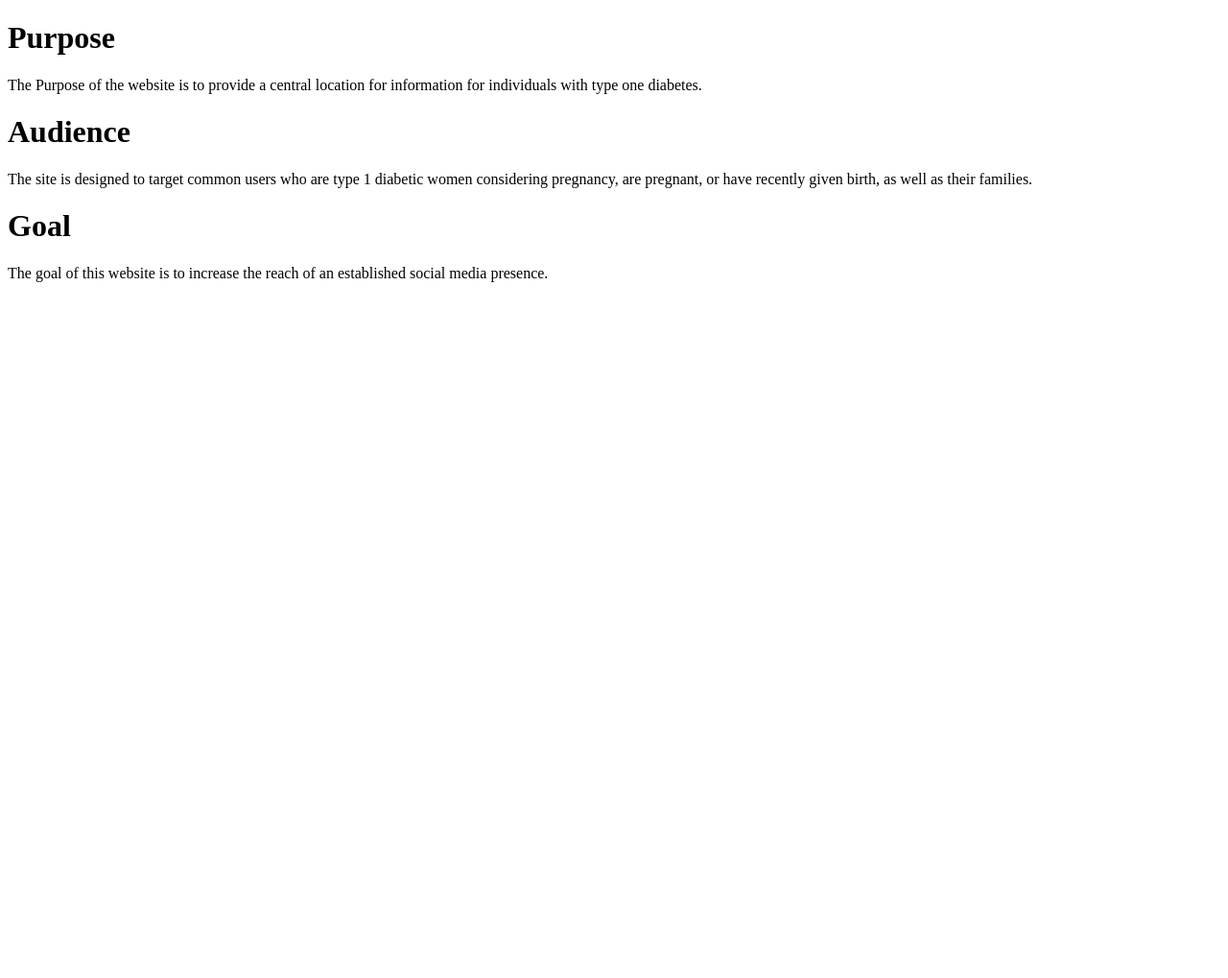
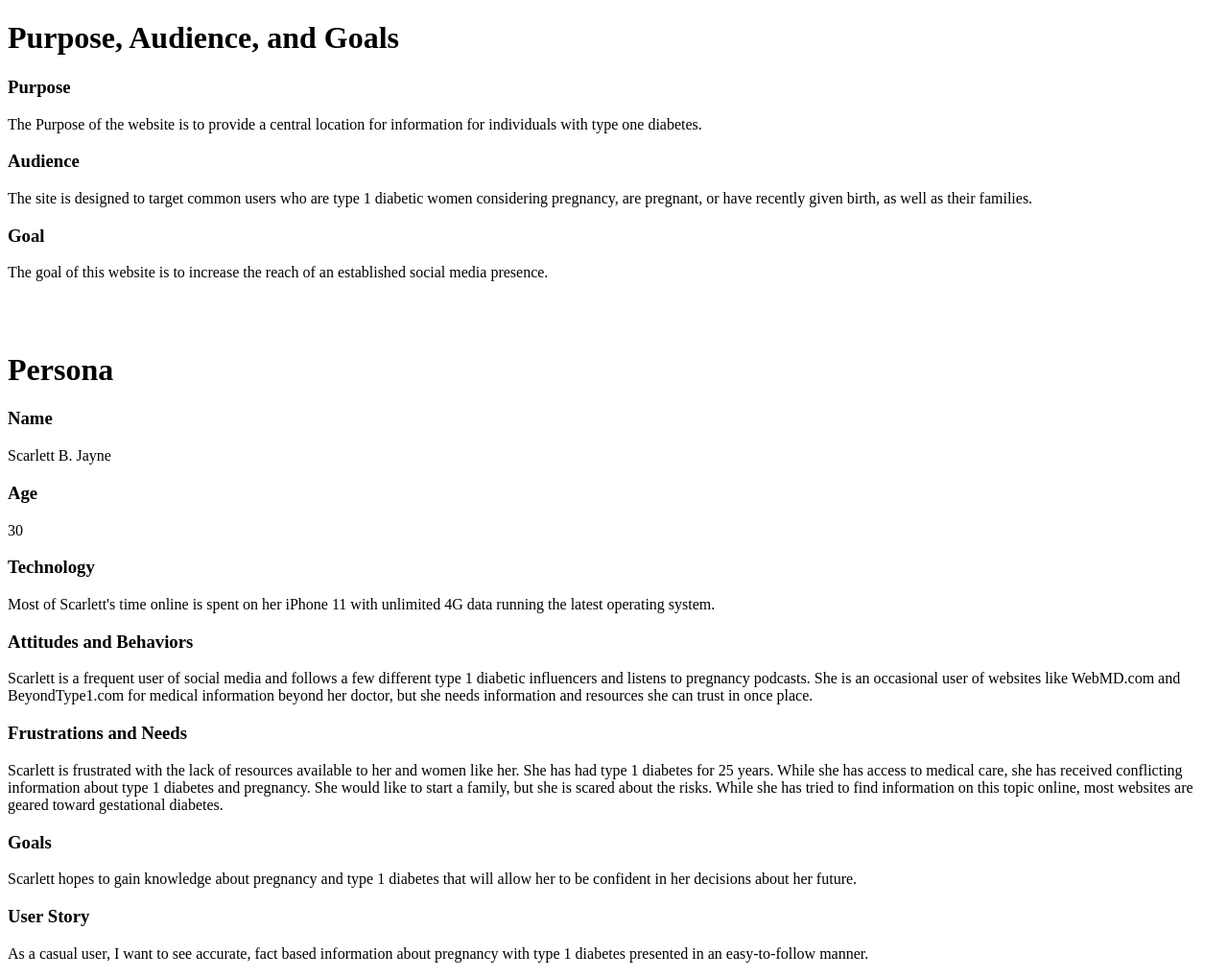
Before and after one commit to taylorbadraun/type-one-and-pregnancy, a plain HTML site: page public_html/documentation/milestone-1.html in a window 1280 px wide. Shown: the whole page at 96% size. Before the commit the page ends 800 px from the top, so only its background shows below. Drawn offline with Linux system fonts and the light colour scheme.

Commit message:
added Persona

```diff
--- a/public_html/documentation/milestone-1.html
+++ b/public_html/documentation/milestone-1.html
@@ -5,11 +5,29 @@
     <title>Milestone 1</title>
 </head>
 <body>
-    <h1>Purpose</h1>
-        <p>The Purpose of the website is to provide a central location for information for individuals with type one diabetes.</p>
-    <h1>Audience</h1>
-        <p>The site is designed to target common users who are type 1 diabetic women considering pregnancy, are pregnant, or have recently given birth, as well as their families.</p>
-    <h1>Goal</h1>
-        <p>The goal of this website is to increase the reach of an established social media presence.</p>
+    <h1>Purpose, Audience, and Goals</h1>
+        <h3>Purpose</h3>
+            <p>The Purpose of the website is to provide a central location for information for individuals with type one diabetes.</p>
+        <h3>Audience</h3>
+            <p>The site is designed to target common users who are type 1 diabetic women considering pregnancy, are pregnant, or have recently given birth, as well as their families.</p>
+        <h3>Goal</h3>
+            <p>The goal of this website is to increase the reach of an established social media presence.</p>
+    <br>
+    <br>
+    <h1>Persona</h1>
+        <h3>Name</h3>
+            <p>Scarlett B. Jayne</p>
+        <h3>Age</h3>
+            <p>30</p>
+        <h3>Technology</h3>
+            <p>Most of Scarlett's time online is spent on her iPhone 11 with unlimited 4G data running the latest operating system.</p>
+        <h3>Attitudes and Behaviors</h3>
+            <p>Scarlett is a  frequent user of social media and follows a few different type 1 diabetic influencers and listens to pregnancy podcasts.  She is an occasional user of websites like WebMD.com and BeyondType1.com for medical information beyond her doctor, but she needs information and resources she can trust in once place. </p>
+        <h3>Frustrations and Needs</h3>
+            <p>Scarlett is frustrated with the lack of resources available to her and women like her.  She has had type 1 diabetes for 25 years. While she has access to medical care, she has received conflicting information about type 1 diabetes and pregnancy. She would like to start a family, but she is scared about the risks. While she has tried to find information on this topic online, most websites are geared toward gestational diabetes.</p>
+        <h3>Goals</h3>
+            <p>Scarlett hopes to gain knowledge about pregnancy and type 1 diabetes that will allow her to be confident in her decisions about her future.</p>
+        <h3>User Story</h3>
+            <p>As a casual user, I want to see accurate, fact based information about pregnancy with type 1 diabetes presented in an easy-to-follow manner.</p>
 </body>
 </html>
```
